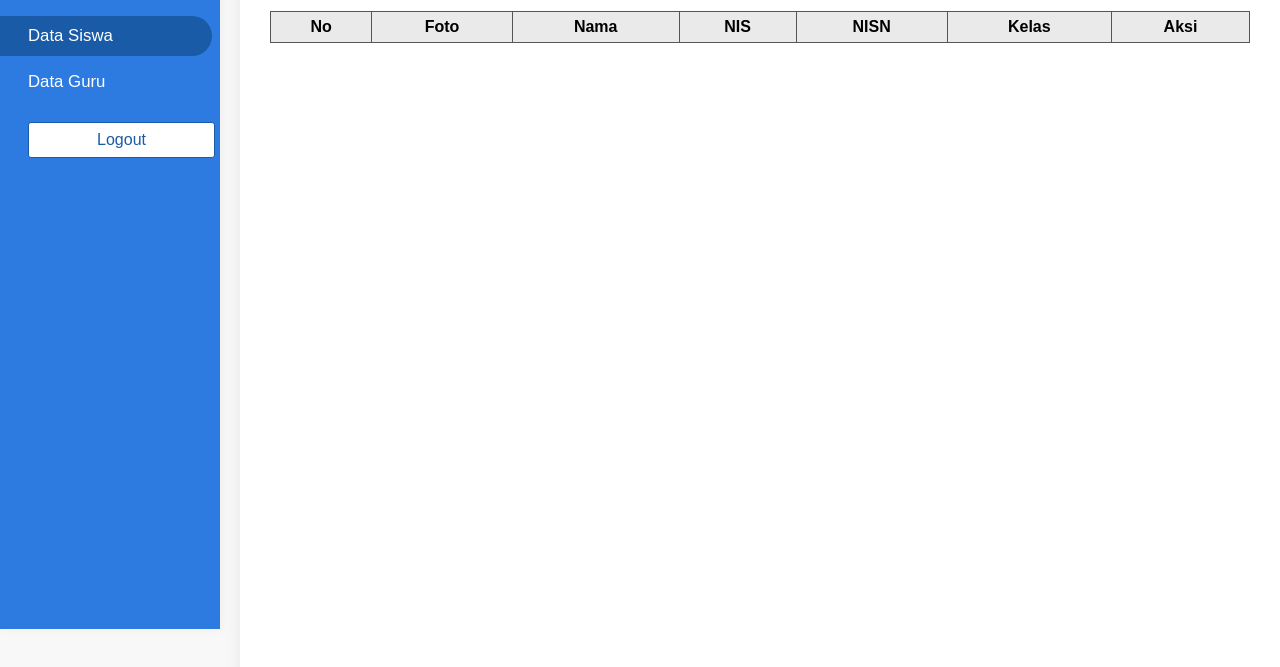
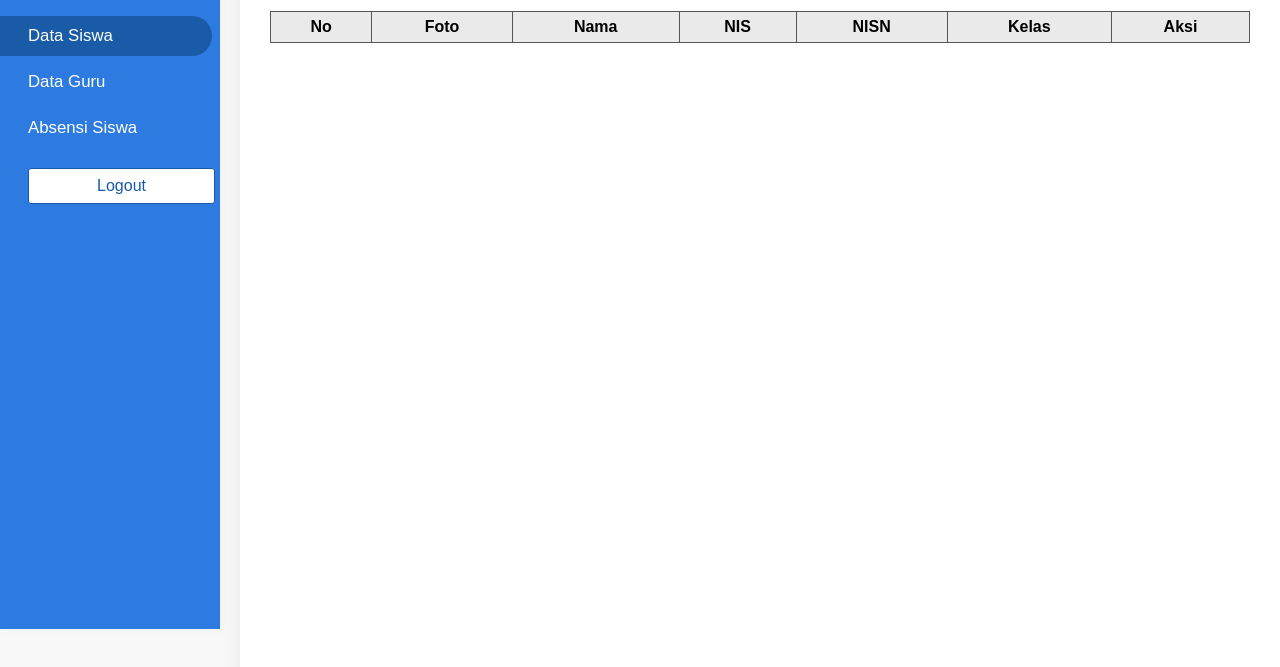
Before and after one commit to abdfajarlaudjeng/penilaian, a plain HTML site: page siswa.html in a window 1280 px wide. Shown: the part 171-838 px from the top of the page. Drawn offline with Linux system fonts and the light colour scheme; sample sign-in values are in the browser's storage.

Commit message:
Update siswa.html

```diff
--- a/siswa.html
+++ b/siswa.html
@@ -43,6 +43,7 @@
       <a href="penilaian.html">Data Penilaian</a>
       <a href="siswa.html" class="active">Data Siswa</a>
       <a href="guru.html">Data Guru</a>
+      <a href="absensi.html">Absensi Siswa</a>
     </nav>
     <button class="logout-btn" onclick="logout()">Logout</button>
   </div>
```
